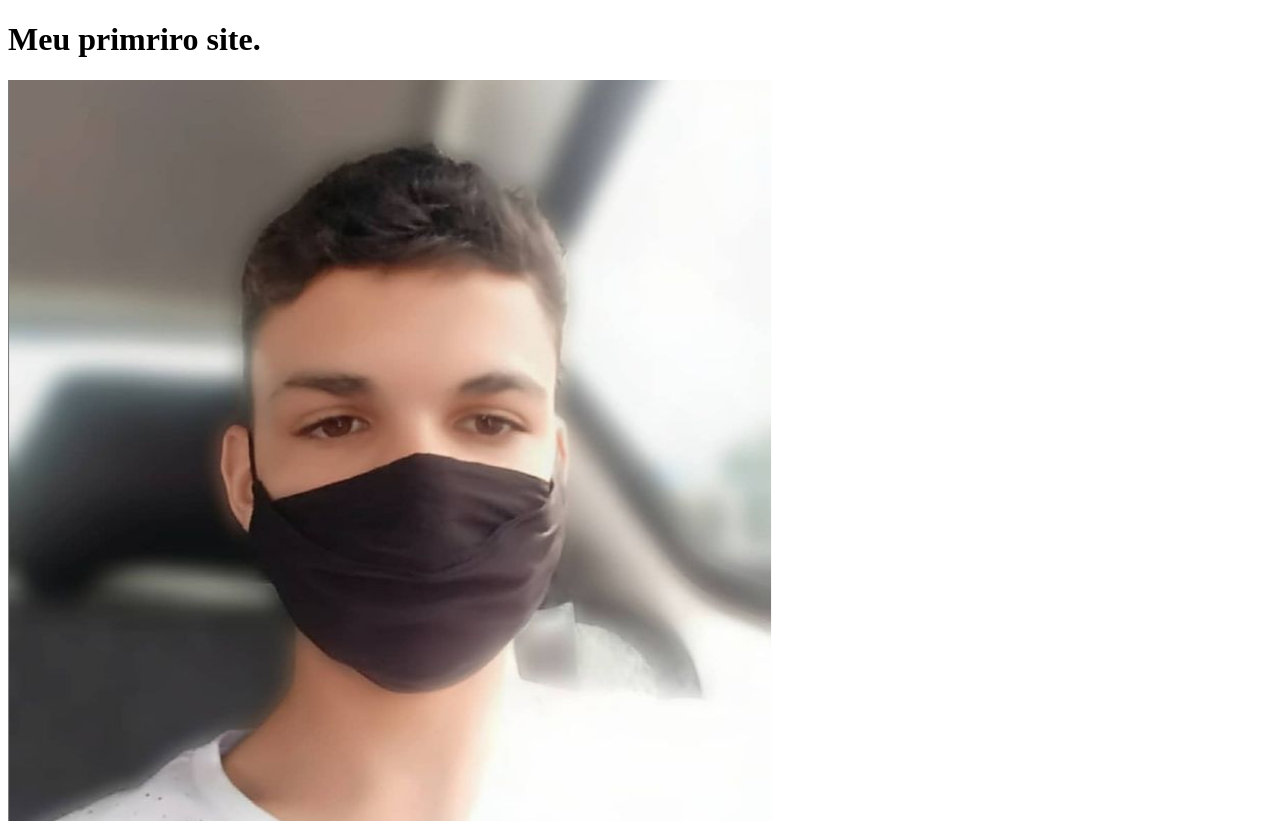
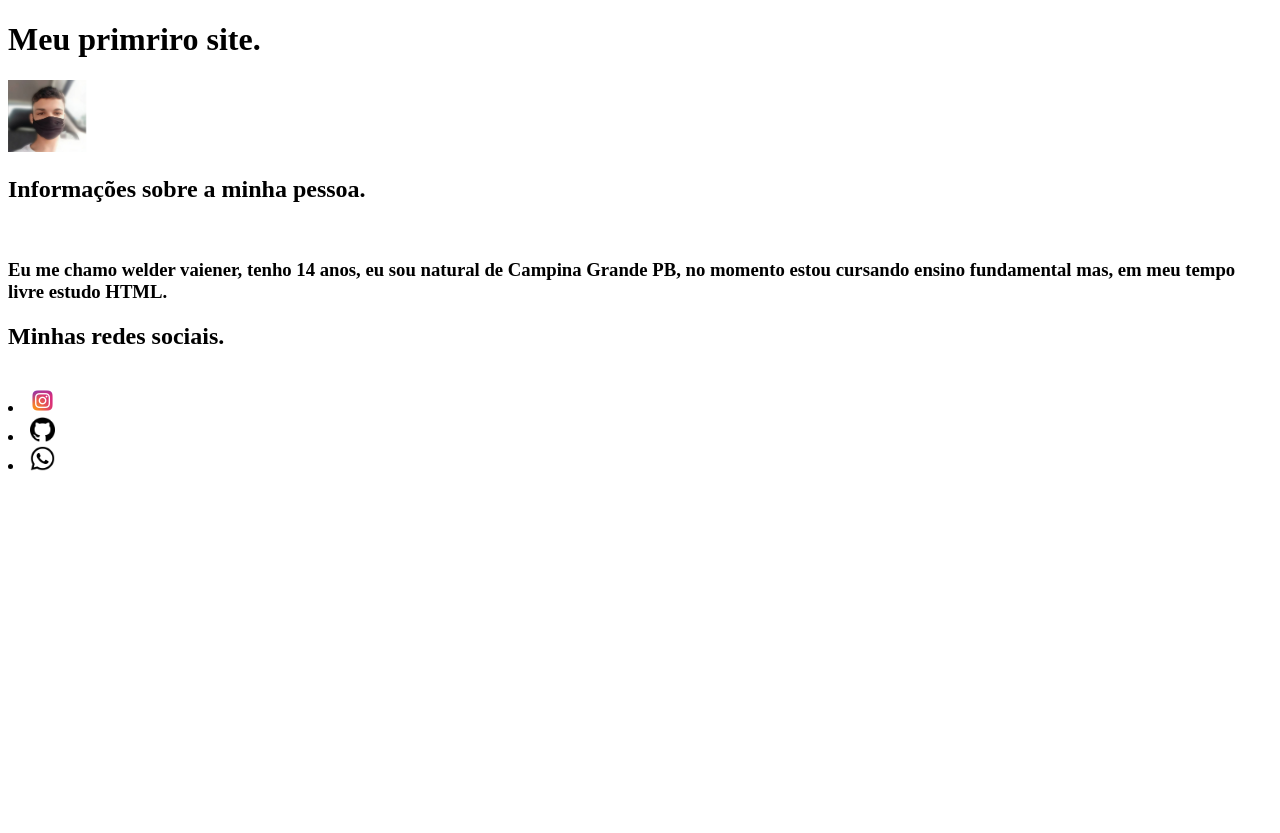
Before and after one commit to welderVein/html, a plain HTML site: page ex01/index.html in a window 1280 px wide. After the commit the page ends 800 px from the top, so only its background shows below. Drawn offline with Linux system fonts and the light colour scheme; files whose address does not match are found by name.

Commit message:
Add files via upload

```diff
--- a/ex01/index.html
+++ b/ex01/index.html
@@ -12,7 +12,20 @@
 
 <body>
     <h1> Meu primriro site.</h1>
-    <img src="D:\VS\HTMLATIVIDADES\ex01\foto.png" alt="some text" width=1172 height=741>
+    <img src="D:\VS\HTMLATIVIDADES\ex01\foto.png" alt="some text" width=120 height=72>
+    <br>
+    <h2>Informações sobre a minha pessoa.</h2>
+    <br>
+    <h3>
+        Eu me chamo welder vaiener, tenho 14 anos, eu sou natural de Campina Grande PB, no momento estou cursando ensino fundamental mas, em meu tempo livre estudo <b>HTML</b>.
+        <br>
+    </h3>
+    <h2>Minhas redes sociais.</h2>
+
+    <br>
+    <li><img src="D:\VS\HTMLATIVIDADES\ex01\Insta.png" alt="some text" width=25 height=25> </li>
+    <li><img src="D:\VS\HTMLATIVIDADES\ex01\github.png" alt="some text" width=25 height=25> </li>
+    <li><img src="D:\VS\HTMLATIVIDADES\ex01\whatsapp.png" alt="some text" width=25 height=25> </li>
 </body>
 
 </html>
```
Also changed, not shown: ex01/Insta.png (added), ex01/github.png (added), ex01/whatsapp.png (added).
